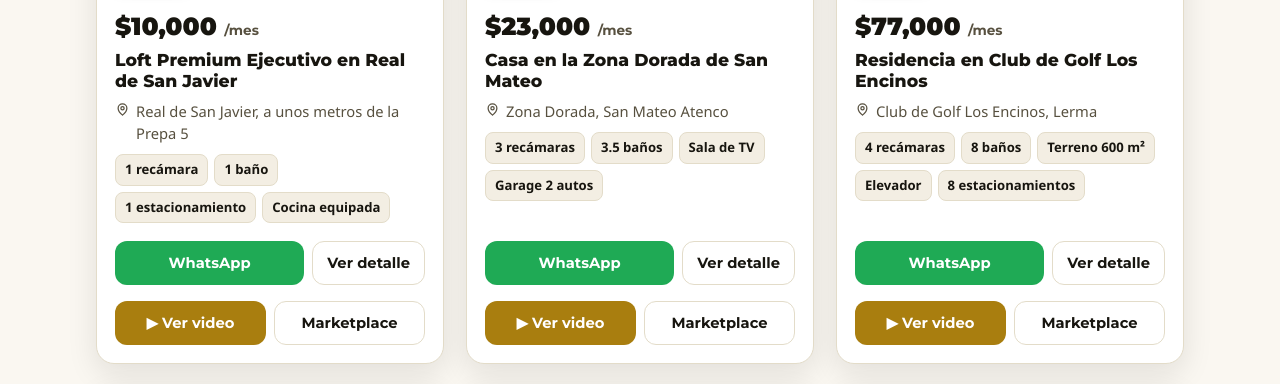
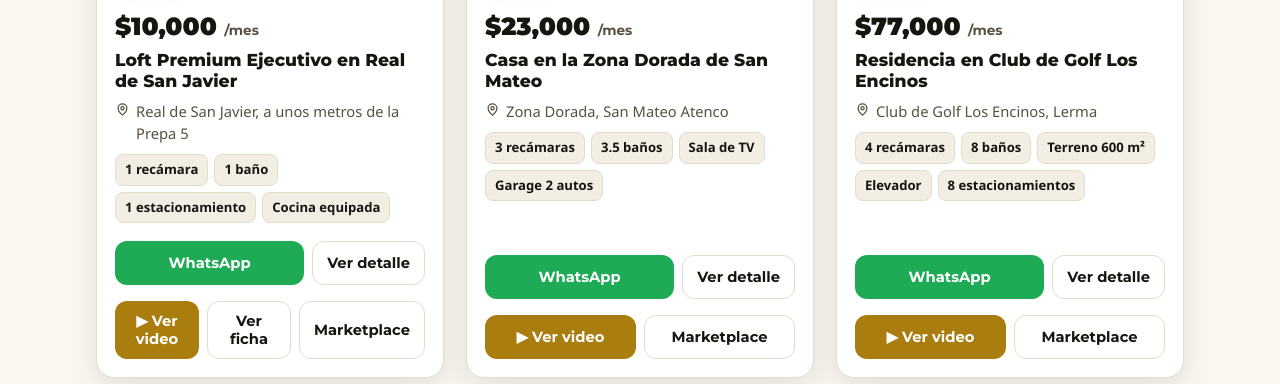
Before and after one commit to Allan-NEXO/catalogo-conecta, a plain HTML site: page index.html in a window 1280 px wide. Shown: the part 686-1070 px from the top of the page. Drawn offline with Linux system fonts and the light colour scheme; grey boxes are pictures that could not be loaded.

Commit message:
Loft: ficha nueva en catalogo (foto-02, porton abierto)

```diff
--- a/index.html
+++ b/index.html
@@ -343,6 +343,7 @@
           zone:"Real de San Javier", loc:"Real de San Javier, a unos metros de la Prepa 5",
           specs:["1 recámara","1 baño","1 estacionamiento","Cocina equipada"],
           photos:["assets/img/img-4b6dbe0965ed.jpg","assets/img/img-53af821a73ec.jpg","assets/img/img-6bc497100aab.jpg","assets/img/img-8d1e0056804f.jpg"],
+          ficha:"assets/img/img-cce3631acb43.jpg",
           alt:"Loft en Real de San Javier",
           feats:[
             "Moderno, funcional y privado: sala, comedor, cocina equipada y área de lavado",
```
